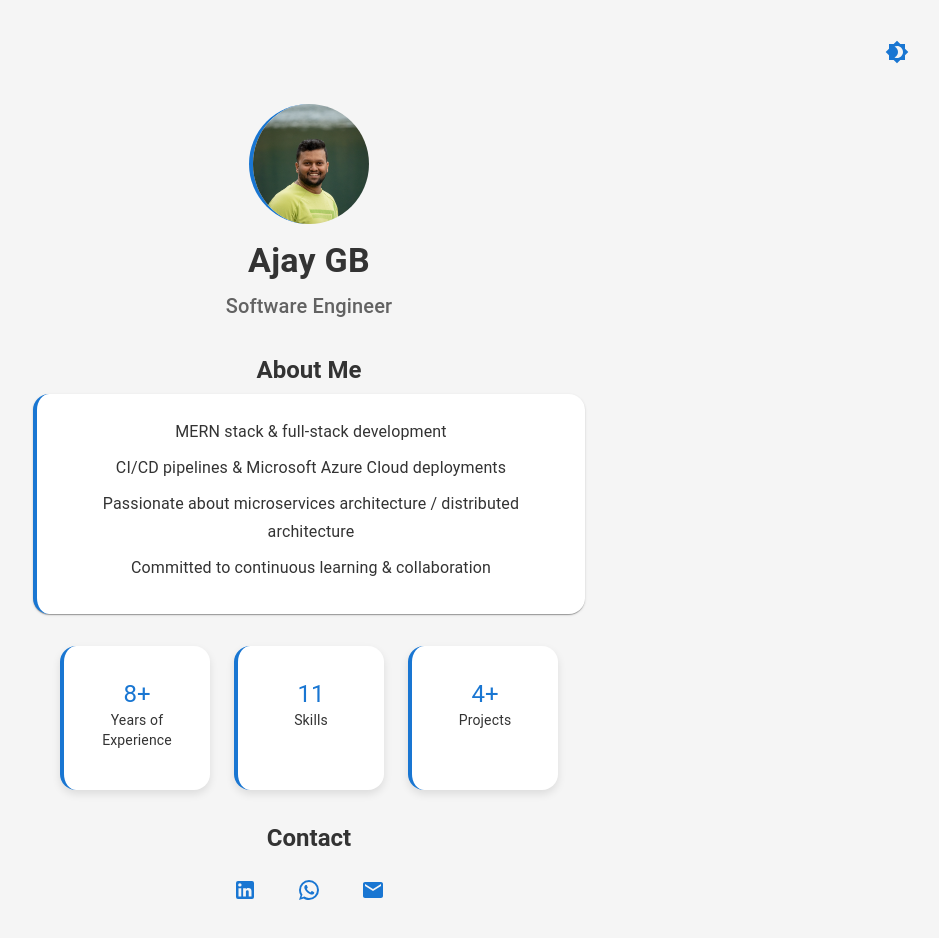
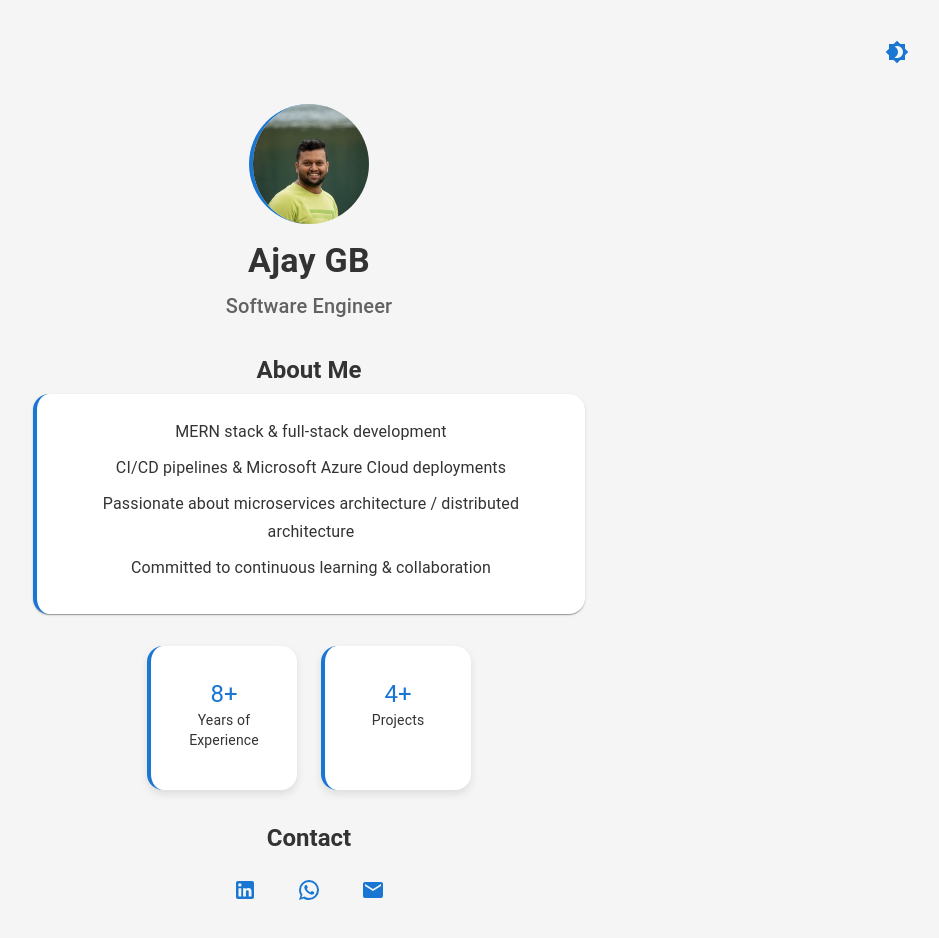
Before and after one commit to ajaygb01/nextjs-portfolio, a Next.js app: page / in a window 1280 px wide. Shown: the top 938 px of the page, without its empty margins (331-1270 px from the left). Built offline with nearby package versions, Linux system fonts and the light colour scheme.

Commit message:
Disabling skills
adding changes to disable skills and link change

```diff
--- a/app/component/portfolio/portfolioDisplay.tsx
+++ b/app/component/portfolio/portfolioDisplay.tsx
@@ -182,7 +182,7 @@ const PortfolioDisplay: React.FC<{ formProps: FormValues }> = ({
                             label: 'Years of Experience',
                             value: `${totalExperienceYears}+`,
                         },
-                        { label: 'Skills', value: formProps.techStack.length },
+                        // { label: 'PL', value: formProps.techStack.length },
                         {
                             label: 'Projects',
                             value: `${formProps.projects.length}+`,
@@ -280,7 +280,7 @@ const PortfolioDisplay: React.FC<{ formProps: FormValues }> = ({
                     </Card>
                 )}
 
-                {expandedSection === 'Skills' && (
+                {expandedSection === 'PL' && (
                     <Card
                         ref={skillsRef}
                         sx={{
--- a/pages/index.tsx
+++ b/pages/index.tsx
@@ -106,7 +106,7 @@ const formValues: FormValues = {
             name: 'Pdf Tool',
             description:
                 'Built using Next.js, Material-UI, pdf-lib / Merge, split, and edit PDF files',
-            link: 'https://pdfbuddy.org',
+            link: 'https://pdflab.app',
             public: true,
         },
     ],
```
